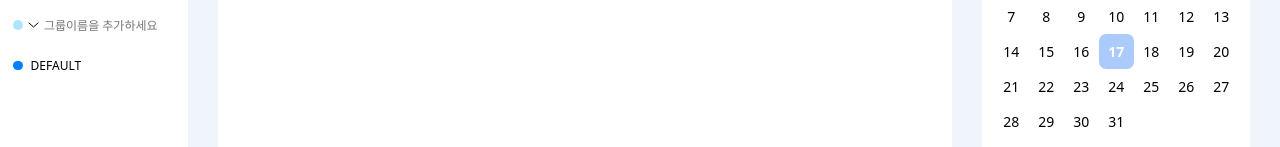
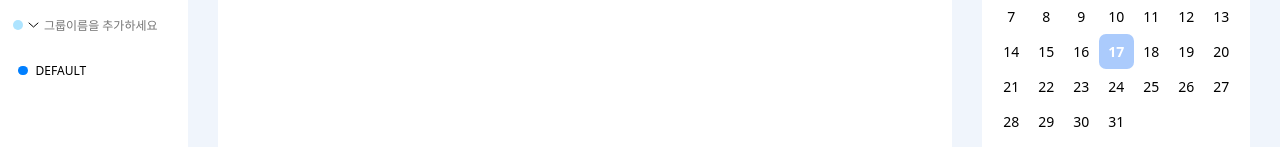
Before and after one commit to cheonyeji/willing, a React (Create React App) app: page / in a window 1280 px wide. Shown: the part 166-313 px from the top of the page. Built offline with nearby package versions, Linux system fonts and the light colour scheme.

Commit message:
디폴트 그룹 삭제 구간으로 드래그 할때 색바뀜

```diff
--- a/src/components/group/GroupItem.tsx
+++ b/src/components/group/GroupItem.tsx
@@ -137,22 +137,32 @@ interface IItem {
 const Item = styled.li<IItem>`
   font-size: 12px;
   display: flex;
+  padding: 5px;
   align-items: center;
   margin-bottom: 18px;
   margin-left: 13px;
   margin-right: 13px;
+
   justify-content: space-between;
-
+  border-radius: 4px;
+  box-shadow: 0px 0px 4px 0px rgba(255, 255, 255, 0);
   background-color: ${(props) => {
     if (props.$isovercompleted && props.$isdragging && props.$groupid === 0)
-      return "#d16262b4";
+      return "#ffffff";
     else if (props.$isovercompleted && props.$isdragging) return "#CAE2FE80";
     else return "";
   }};
-
+  /* --------------테두리--------------------------------------- */
+  box-shadow: ${(props) => {
+    if (props.$isovercompleted && props.$isdragging && props.$groupid === 0)
+      return " 0px 0px 4px 0px rgba(255, 97, 97, 0.61);";
+    else if (props.$isovercompleted && props.$isdragging) return "#ffffff80";
+    else return "";
+  }};
+  /* --------------글자색--------------------------------------- */
   color: ${(props) => {
     if (props.$isovercompleted && props.$isdragging && props.$groupid === 0)
-      return "#ffffff";
+      return "#000000";
     else return "#000000";
   }};
 
```
